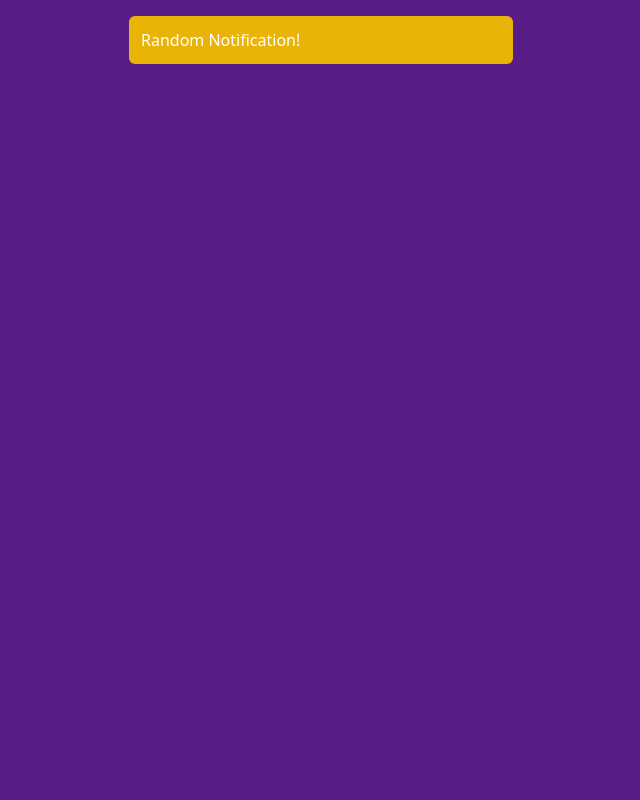
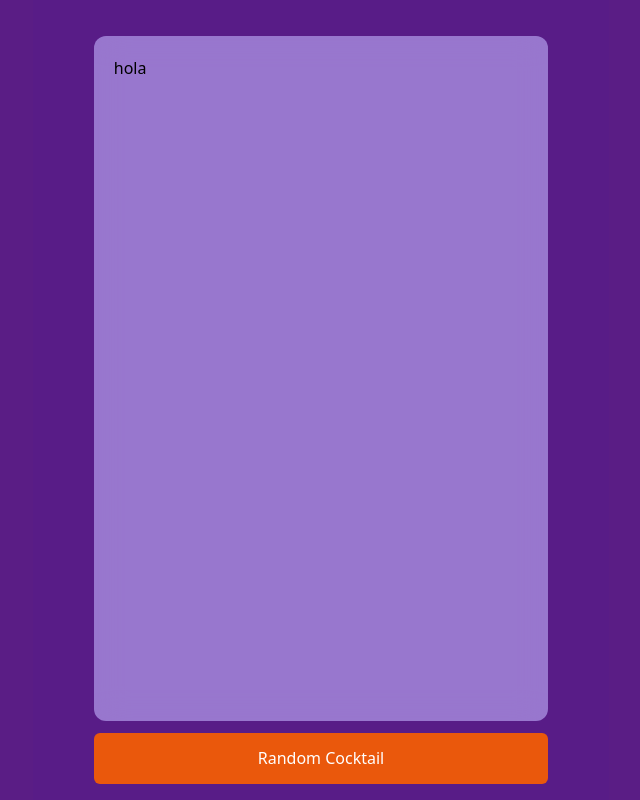
Before and after one commit to YeyoM/cocktail-please, a Next.js app: page / in a window 1280 px wide. Shown: the whole page, without its empty margins (319-959 px from the left). Built offline with nearby package versions, Linux system fonts and the light colour scheme.

Commit message:
card css tailwind

```diff
--- /dev/null
+++ b/components/cocktailCard/cocktailCard.js
@@ -0,0 +1,7 @@
+export default function cocktailCard() {
+  return (
+    <div className="h-full w-4/5 mt-8 bg-violet-300 p-5 rounded-xl bg-opacity-60 backdrop-filter backdrop-blur-lg">
+      <p>hola</p>
+    </div>
+  )
+}
--- /dev/null
+++ b/components/cocktailCard/cocktailCard.module.css
@@ -0,0 +1,3 @@
+.cocktailCard {
+  height: calc(100% - 3rem)
+}
--- a/components/layout/layout.js
+++ b/components/layout/layout.js
@@ -1,6 +1,6 @@
 export default function Layout({ children }) {
   return (
-    <div className="flex flex-col items-center p-1 max-w-xl m-auto bg-purple-900 min-h-screen">
+    <div className="flex flex-col items-center p-1 max-w-xl m-auto bg-purple-900 h-full">
       {children}
     </div>
   )
--- a/components/ui/buttons/randomCocktailBtn.js
+++ b/components/ui/buttons/randomCocktailBtn.js
@@ -1,6 +1,6 @@
 export default function RandomCocktailBtn({ children }) {
   return (
-      <button className="bg-orange-600 text-white p-3 rounded-md m-3 transition duration-150 ease-out hover:bg-orange-500 hover:ease-in">
+      <button className="h-14 bg-orange-600 text-white p-3 rounded-md m-3 w-4/5 transition duration-150 ease-out hover:bg-orange-500 hover:ease-in">
         {children}
       </button>
   )
--- a/pages/index.js
+++ b/pages/index.js
@@ -1,11 +1,14 @@
-import WarningNotification from "../components/ui/notfications/WarningNotification";
+import { Fragment } from 'react'
+import RandomCocktailBtn from '../components/ui/buttons/randomCocktailBtn'
+import CocktailCard from '../components/cocktailCard/cocktailCard'
 
 export default function Home() {
   return (
-    <div>
-      <WarningNotification>
-        Random Notification!
-      </WarningNotification>
-    </div>
+    <Fragment>
+      <CocktailCard />
+      <RandomCocktailBtn>
+        Random Cocktail
+      </RandomCocktailBtn>
+    </Fragment>
   )
 }
--- a/styles/globals.css
+++ b/styles/globals.css
@@ -4,4 +4,13 @@
 
 html {
   background-color: #5a1d85;
+  height: 100%;
 }
+
+body {
+  height: 100%;
+}
+
+#__next {
+  height: 100%;
+}
```
